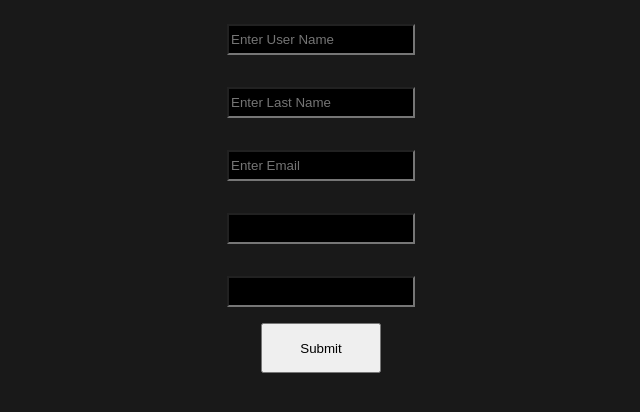
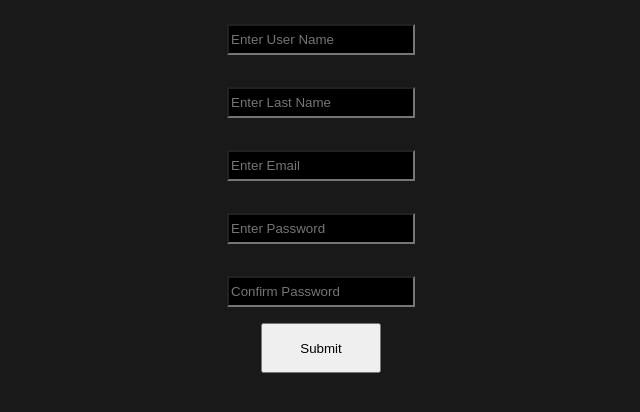
Before and after one commit to Muzamil-Fatima/Form-Input, a plain HTML site: page 1.Form Validation (empty fields)/index.html in a window 1280 px wide. Shown: the whole page, without its empty margins (319-959 px from the left). Drawn offline with Linux system fonts and the light colour scheme.

Commit message:
Add placeholder

```diff
--- a/1.Form Validation (empty fields)/index.html
+++ b/1.Form Validation (empty fields)/index.html
@@ -11,8 +11,8 @@
         <input type="username" id="username" required placeholder="Enter User Name">
         <input type="lastname"  id="lastname" placeholder="Enter Last Name" required>
         <input type="email" id="email" placeholder="Enter Email" required>
-        <input type="password" id="password1" required>
-        <input type="password" id="password2" required>
+        <input type="password" id="password1" required placeholder="Enter Password">
+        <input type="password" id="password2" required placeholder="Confirm Password">
         <button id="btn-submit">Submit</button>
     </form>
     <script src="script.js"></script>
```
